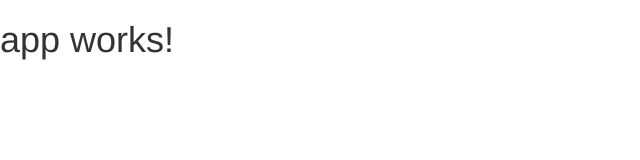
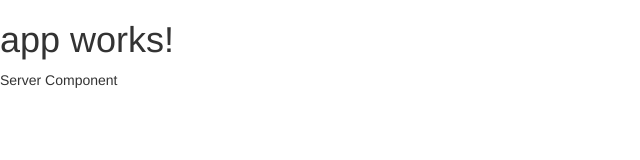
Before and after one commit to siabard/angular-udemy, an Angular app: page / in a window 1280 px wide. Shown: the top 160 px of the page, without its empty margins (0-640 px from the left). Built offline with nearby package versions, Linux system fonts and the light colour scheme.

Commit message:
server.component 를 생성해보았다.

```diff
--- a/src/app/app.component.html
+++ b/src/app/app.component.html
@@ -1,3 +1,4 @@
 <h1>
   {{title}}
 </h1>
+<app-server></app-server>
--- a/src/app/app.module.ts
+++ b/src/app/app.module.ts
@@ -4,10 +4,12 @@
 import { HttpModule } from '@angular/http';
 
 import { AppComponent } from './app.component';
+import { ServerComponent } from './server/server.component';
 
 @NgModule({
   declarations: [
-    AppComponent
+    AppComponent,
+    ServerComponent
   ],
   imports: [
     BrowserModule,
--- /dev/null
+++ b/src/app/server/server.component.html
@@ -0,0 +1 @@
+<p> Server Component</p>
--- /dev/null
+++ b/src/app/server/server.component.ts
@@ -0,0 +1,9 @@
+import { Component } from '@angular/core';
+
+@Component({
+    selector: 'app-server',
+    templateUrl : './server.component.html'
+})
+export class ServerComponent {
+
+};
```
Also changed, not shown: .angular-cli.json.
